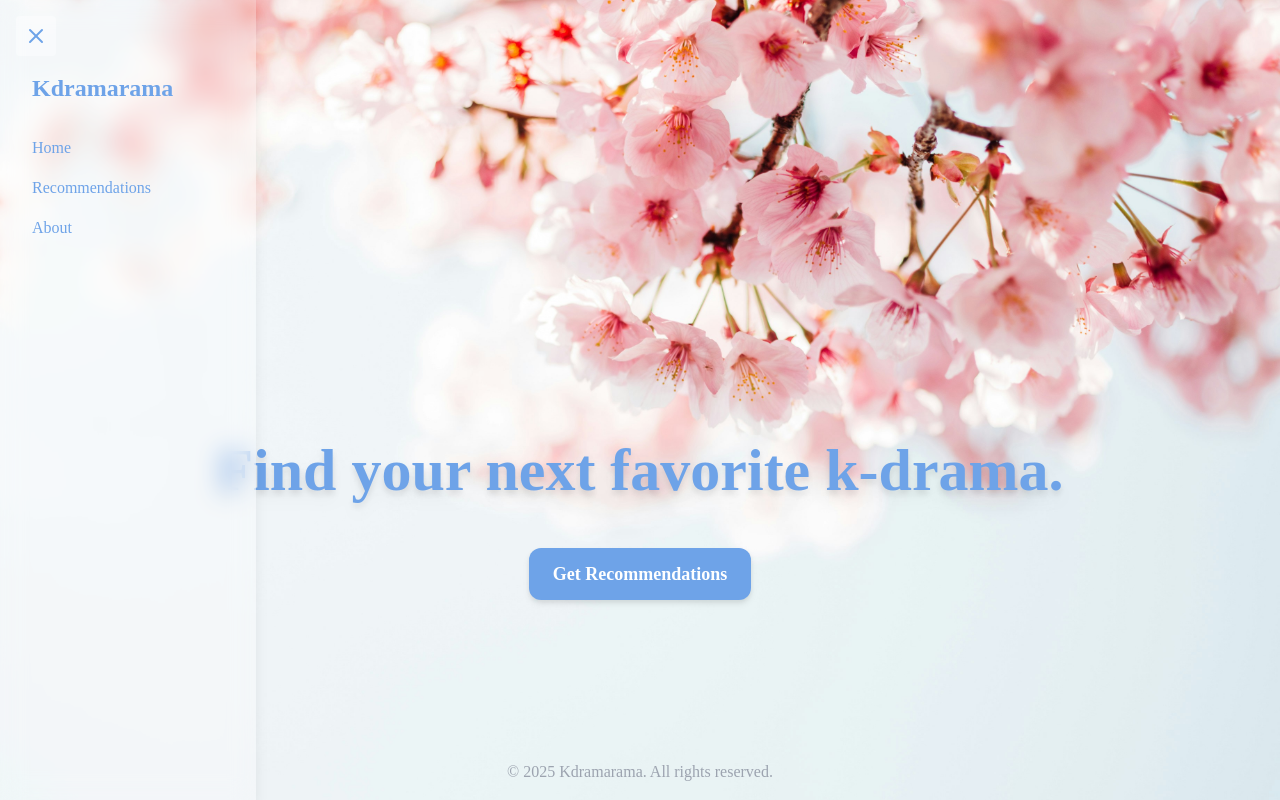
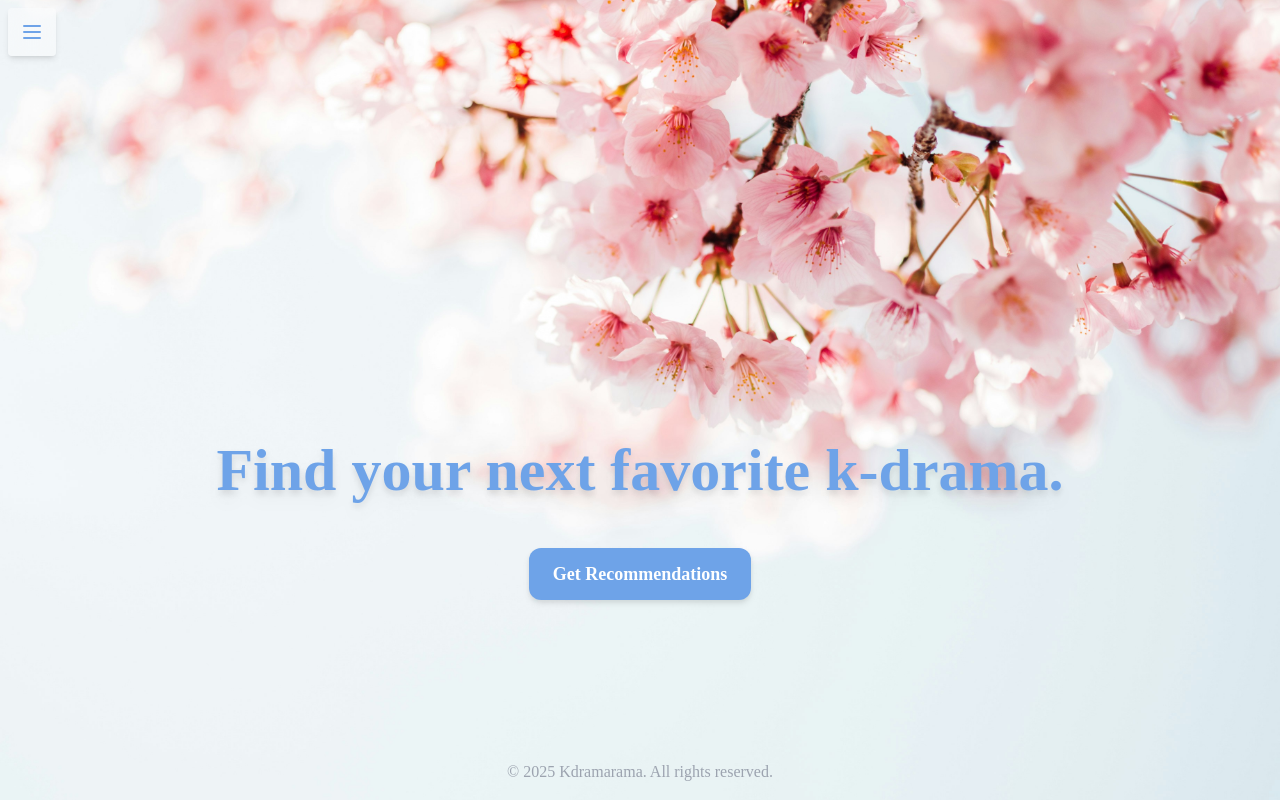
Before and after one commit to dsherbini/kdrama-recommendations, a React (Create React App) app in the folder frontend/: page / in a window 1280 px wide. Built offline with nearby package versions, Linux system fonts and the light colour scheme; a web font is replaced by a local one.

Commit message:
Update Sidebar.jsx
Keep it closed by default

```diff
--- a/frontend/src/components/Sidebar.jsx
+++ b/frontend/src/components/Sidebar.jsx
@@ -6,7 +6,7 @@ import { NavLink } from "react-router-dom";
 import { Menu, X } from "lucide-react";
 
 export default function Sidebar() {
-  const [isOpen, setIsOpen] = useState(true);
+  const [isOpen, setIsOpen] = useState(false); // Sidebar is closed by default
 
   return (
     <div className="fixed top-0 left-0 h-screen z-50">
```
